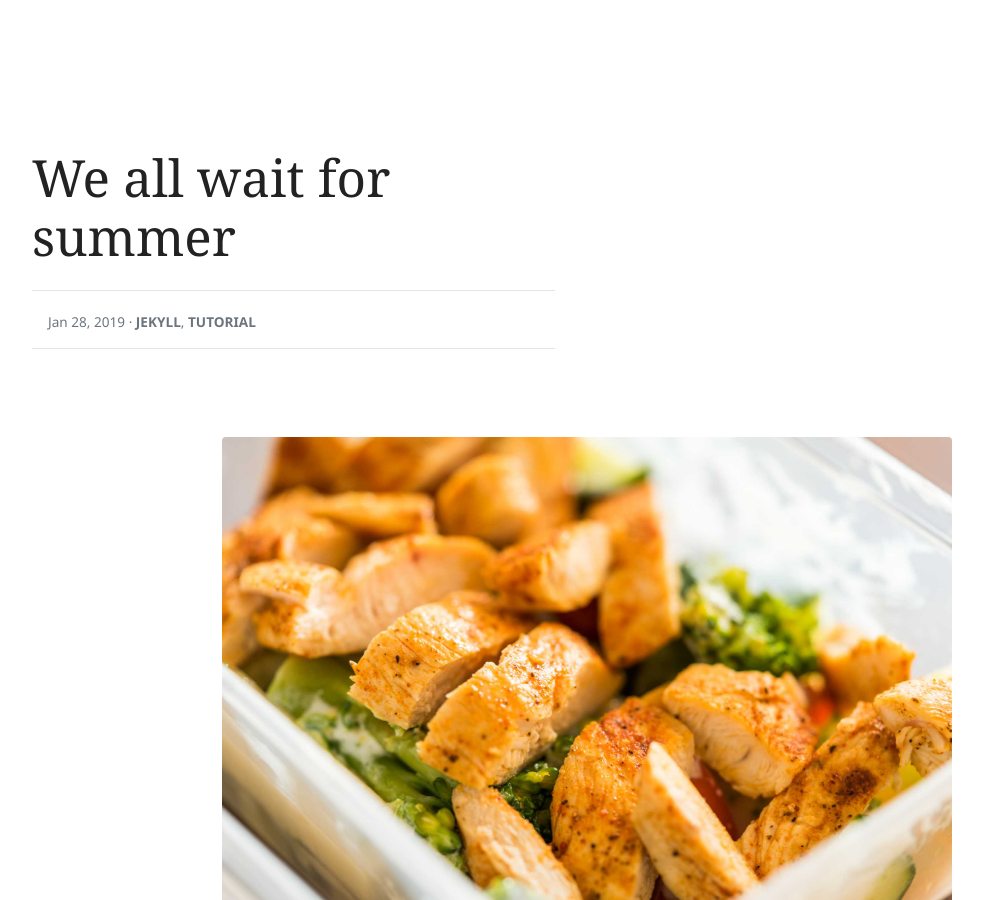
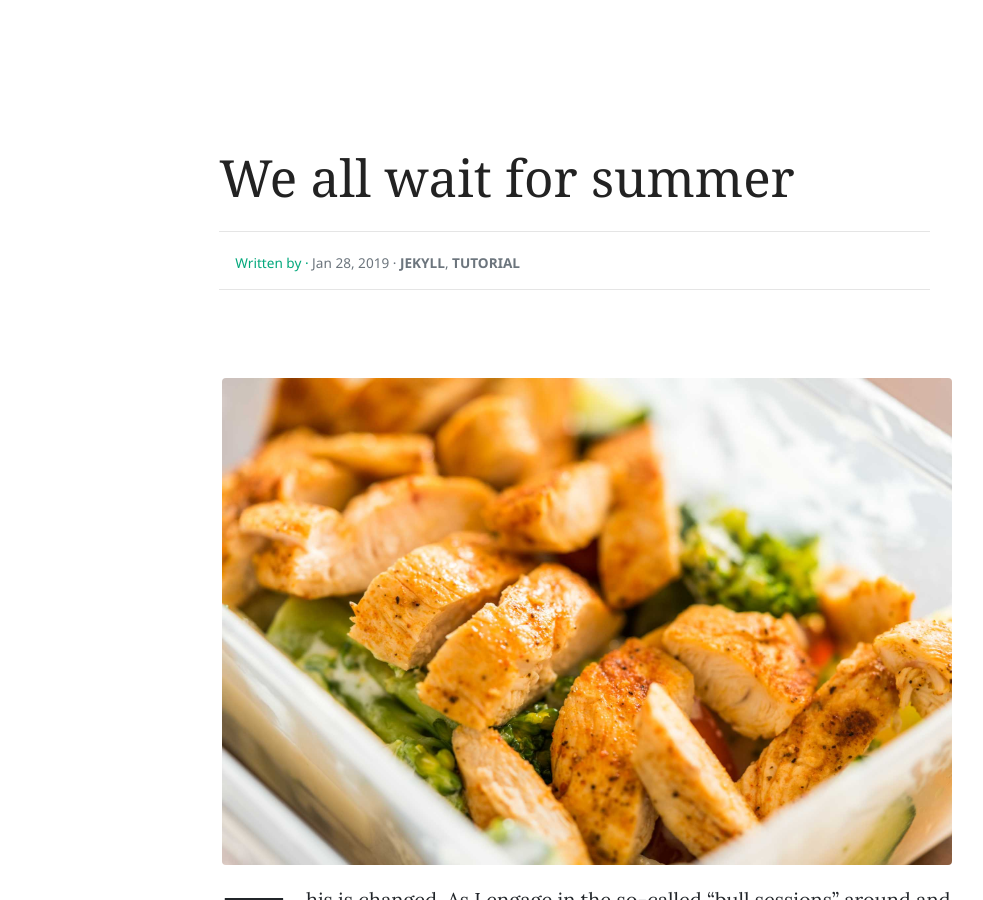
Before and after one commit to viccorrera/viccorrera.github.io, a Jekyll site: the page built from _posts/2019-01-28-we-all-wait-for-summer.md, in a window 1280 px wide and 900 px high. Shown: the whole window, without its empty margins (53-1036 px from the left). Built offline with Jekyll 4.4.1, drawn with Linux system fonts in a browser that asks for light colours; nearby versions of some CDN libraries.

Commit message:
Remove hero image settings and move blog info to one line

```diff
--- a/_layouts/post.html
+++ b/_layouts/post.html
@@ -5,25 +5,30 @@ layout: default
 <div class="container-lg pt-4 pb-4">
 	<div class="jumbotron jumbotron-fluid mb-3 pl-0 pt-0 pb-0 bg-white position-relative">
 		<div class="h-100 tofront">
-			<div class="row {% if page.image %} justify-content-between {% else %} justify-content-center {% endif %}">
-				<div
-					class="{% if page.image %} col-md-6 {% else %} col-md-8 {% endif %} pr-0 pr-md-4 pt-4 pb-4 align-self-center">
+			<div class="row justify-content-center">
+				<div class="col-md-8 pr-0 pr-md-4 pt-4 pb-4 align-self-center">
 					<h1 class="display-4 mb-4 article-headline">{{ page.title }}</h1>
 					<div class="d-flex align-items-center blog-author-top-wrapper">
-						{% if author.avatar %}
-						<img class="rounded-circle" src="{{site.baseurl}}/{{author.avatar}}" alt="{{author.name}}"
-							width="70" />
-						{% endif %}
-						<small class="ml-3"><a href="{{site.baseurl}}/about.html">{{ author.name }}</a>
-							<span class="text-muted d-block mt-1">{{ page.date | date: '%b %d, %Y' }} · <span
-									class="catlist">
+
+						<!-- Post Author -->
+						<small class="ml-3">
+
+							<!-- Post Info Author -->
+
+
+							<!-- Post Info Date -->
+							<span class="text-muted d-block mt-1">
+								<a href="{{site.baseurl}}/about.html"> Written by {{ author.name }} · </a>
+								<span> {{ page.date | date: '%b %d, %Y' }} ·</span>
+								<span class="catlist">
 									{% for category in page.categories %}
 									<a class="text-uppercase font-weight-bold text-muted"
 										href="{{site.baseurl}}/categories.html#{{ category | downcase }}">{{ category |
 										downcase
 										}}</a><span class="sep">, </span>
 									{% endfor %}
-								</span></span>
+								</span>
+							</span>
 						</small>
 					</div>
 				</div>
```
